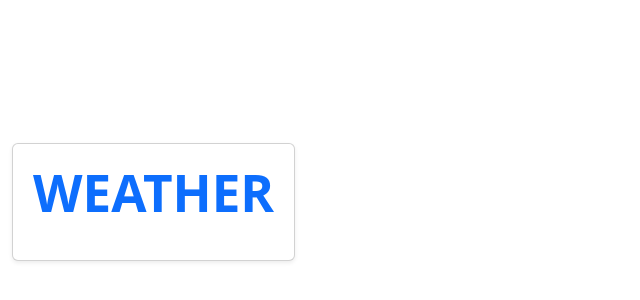
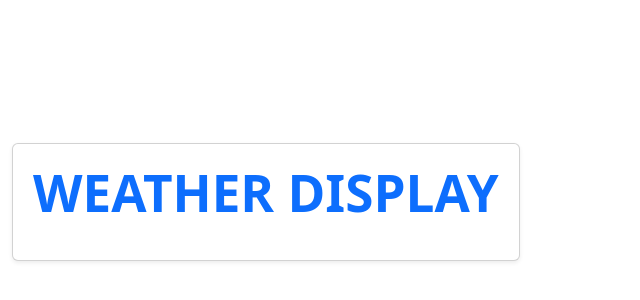
Before and after one commit to ALLHUBS-Jan-2024-Liftoff/Confidence, a React (Vite) app in the folder EventFinder-UI/: page / in a window 1280 px wide. Shown: the part 188-488 px from the top of the page, without its empty margins (0-640 px from the left). Built offline with nearby package versions, Linux system fonts and the light colour scheme.

Commit message:
Added API code file

```diff
--- a/EventFinder-UI/src/App.jsx
+++ b/EventFinder-UI/src/App.jsx
@@ -2,7 +2,7 @@ import React from 'react'
 import 'bootstrap/dist/css/bootstrap.min.css'
 
 // The code below replaces EventDetails with Weather to practice using external weather API
-import Weather from './components/Weather'
+import Display from './components/Display'
 
 
 function App() {
@@ -11,7 +11,7 @@ function App() {
   return (
     <>
       <div>
-        <Weather/>
+        <Display/>
       </div>
 
     </>
--- a/EventFinder-UI/src/components/Weather.jsx
+++ b/EventFinder-UI/src/components/Display.jsx
@@ -1,19 +1,27 @@
 import React from 'react';
 import 'bootstrap/dist/css/bootstrap.min.css';
 import '../styles/EventDetails.css';
+// import { AsyncPaginate } from 'react-select-async-paginate';
 
-const Weather = () => {
+// holding place for placeholder Display code
+
+/* <AsyncPaginate
+placeholder="display Saint Louis"
+debounceTimeout={600}
+/> */
+
+const Display = () => {
     return (
         <div className='container py-5'>
             <div className='card shadow-sm'>
                 <div className='card-body'>
                     <div className='mb-3'>
-                        <h1 className='text-primary'>Weather</h1>
+                        <h1 className='text-primary'>Weather Display</h1>
                     </div>
                 </div>
             </div>
         </div>
     );
-}
+};
 
-export default Weather;
+export default Display;
```
Also changed, not shown: EventFinder-UI/src/WeatherApi.jsx (added, +18 -0 lines).
